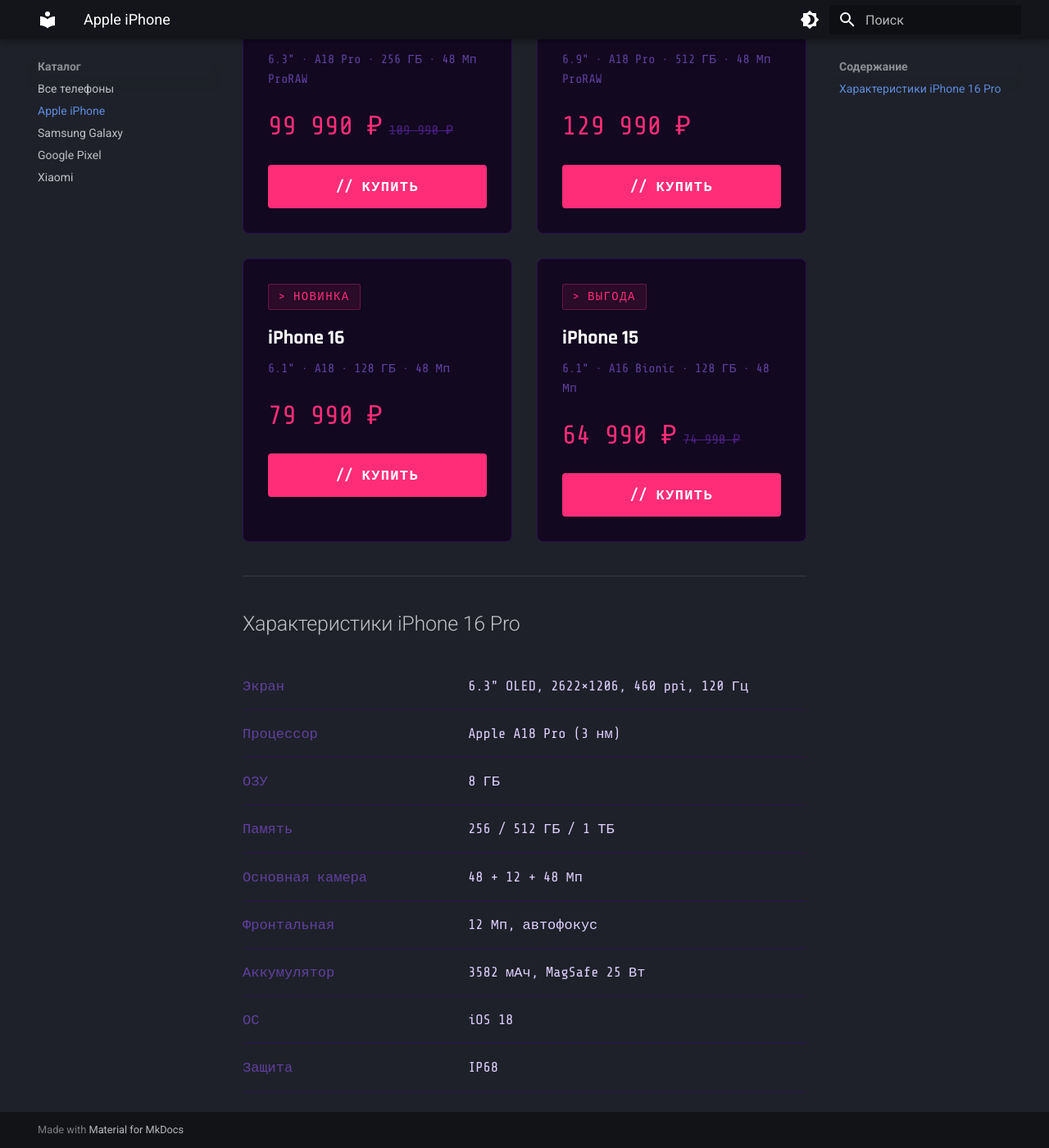
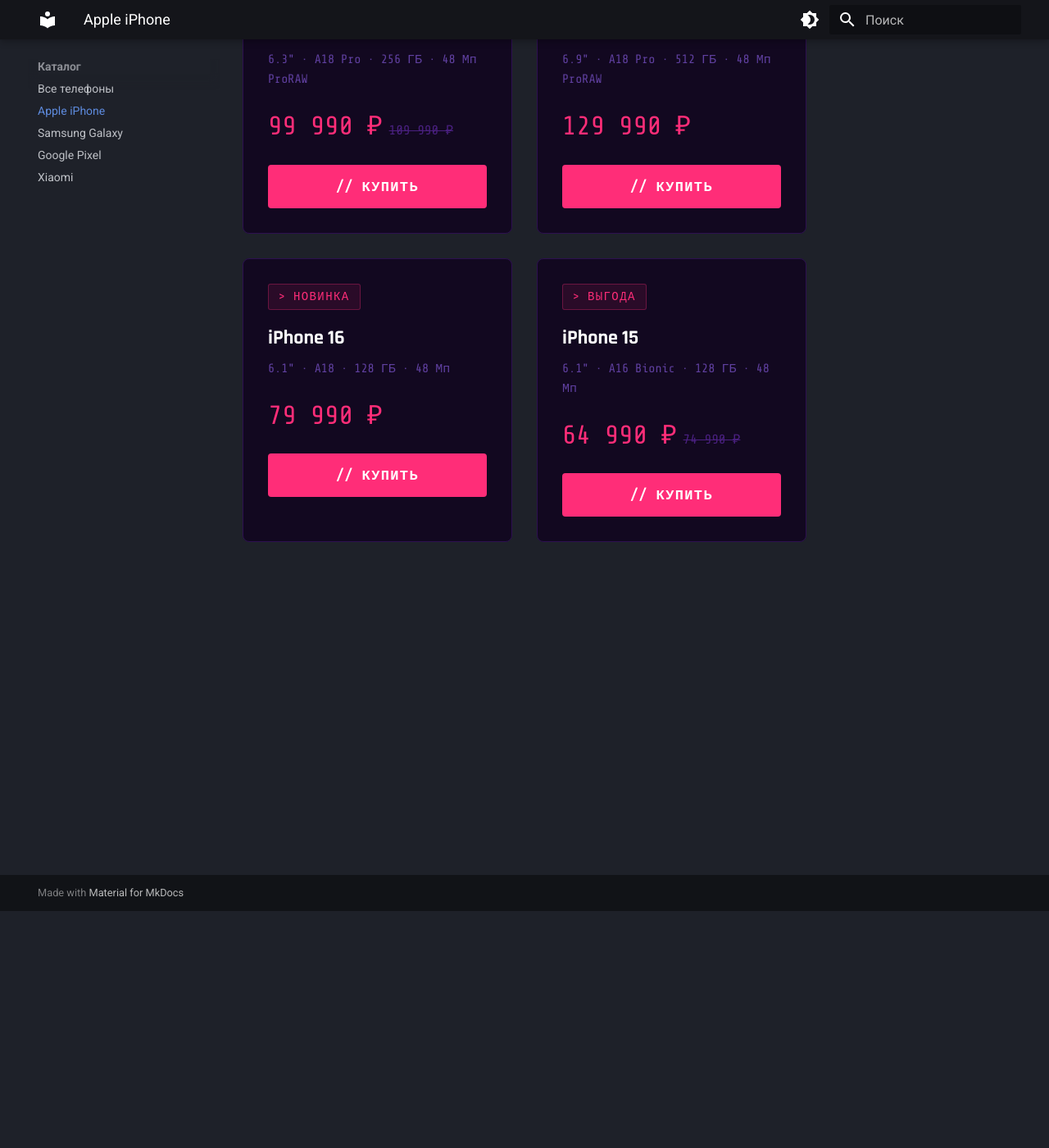
Before and after one commit to khasanov4mir-sudo/project, an MkDocs documentation site: the page built from docs/phones/apple.md, in a window 1280 px wide and 1400 px high, scrolled down 289 px. Shown: the whole window at 82% size. Built offline with MkDocs 1.6.1 and Material for MkDocs 9.7.7, drawn with Linux system fonts in a browser that asks for light colours.

Commit message:
size correction apple

```diff
--- a/docs/phones/apple.md
+++ b/docs/phones/apple.md
@@ -35,19 +35,3 @@
 </div>
 
 </div>
-
----
-
-## Характеристики iPhone 16 Pro
-
-<table class="spec-table">
-  <tr><td>Экран</td><td>6.3" OLED, 2622×1206, 460 ppi, 120 Гц</td></tr>
-  <tr><td>Процессор</td><td>Apple A18 Pro (3 нм)</td></tr>
-  <tr><td>ОЗУ</td><td>8 ГБ</td></tr>
-  <tr><td>Память</td><td>256 / 512 ГБ / 1 ТБ</td></tr>
-  <tr><td>Основная камера</td><td>48 + 12 + 48 Мп</td></tr>
-  <tr><td>Фронтальная</td><td>12 Мп, автофокус</td></tr>
-  <tr><td>Аккумулятор</td><td>3582 мАч, MagSafe 25 Вт</td></tr>
-  <tr><td>ОС</td><td>iOS 18</td></tr>
-  <tr><td>Защита</td><td>IP68</td></tr>
-</table>
```
